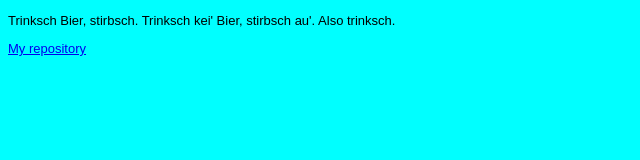
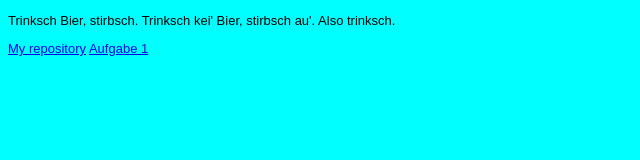
Before and after one commit to daj00/EIA_2, a plain HTML site: page Steckbrief/steckbrief.htm in a window 1280 px wide. Shown: the full height of the page, 0-640 px from the left. Drawn offline with Linux system fonts and the light colour scheme.

Commit message:
Update steckbrief.htm

```diff
--- a/Steckbrief/steckbrief.htm
+++ b/Steckbrief/steckbrief.htm
@@ -14,6 +14,7 @@ body {
 <body>
 	<p> Trinksch Bier, stirbsch. Trinksch kei' Bier, stirbsch au'. Also trinksch.</p>
 	<a href="https://github.com/daj00/EIA_2">My repository</a>
+	<a href="../A01_RandomPoem/Zufallsgedicht.html">Aufgabe 1</a>
 	<!-- Hier die Links zu den gelösten Aufgaben einstellen, aktuelle oben, alte stehen lassen! Format: Aufgabenbezeichnung, Datum -->
 </body>
 </html>
```
